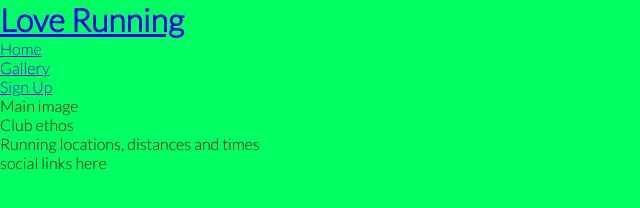
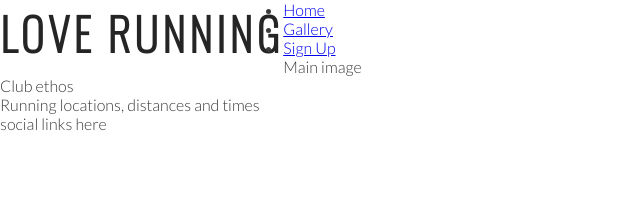
Before and after one commit to mpatricia22/love-running, a plain HTML site: page index.html in a window 1280 px wide. Shown: the whole page, without its empty margins (0-640 px from the left). Drawn offline with nearby package versions, Linux system fonts and the light colour scheme.

Commit message:
Add styles for headings and logos

```diff
--- a/assets/css/style.css
+++ b/assets/css/style.css
@@ -10,5 +10,18 @@ border: none;
 body {
     font-family: Lato, sans-serif;
     font-weight: 300;
-    background-color: rgb(0, 255, 98);
+    color: #3a3a3a;
 }
+
+/* Headings and logos */
+h1, h2 {
+    font-family: Oswald, sans-serif;
+    text-transform: uppercase;
+    letter-spacing: 4px;
+    color: #252525;
+    }
+
+#logo {
+    float: left;
+    font-size: 280%;
+    }
--- a/index.html
+++ b/index.html
@@ -15,7 +15,7 @@
     <header>
 
         <a href="index.html">
-            <h1>Love Running</h1>
+            <h1 id="logo">Love Running</h1>
         </a>
 
         <nav>
```
